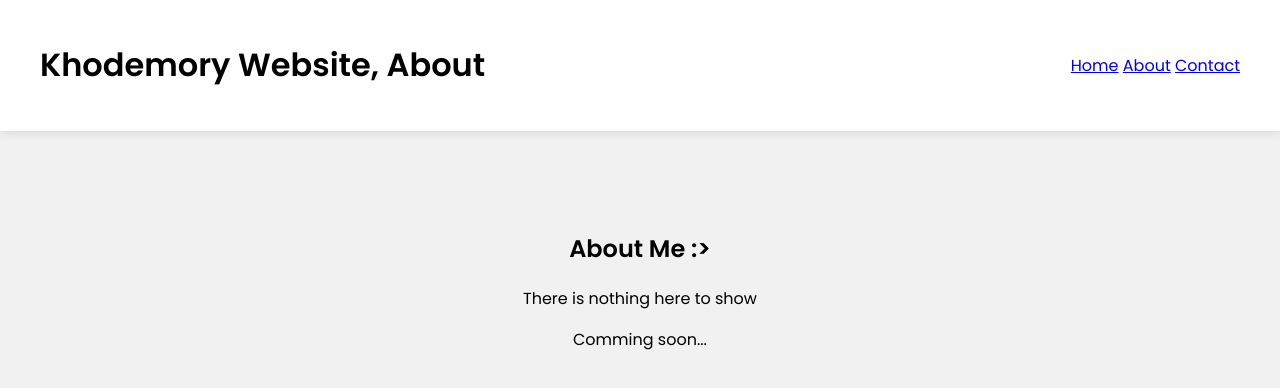
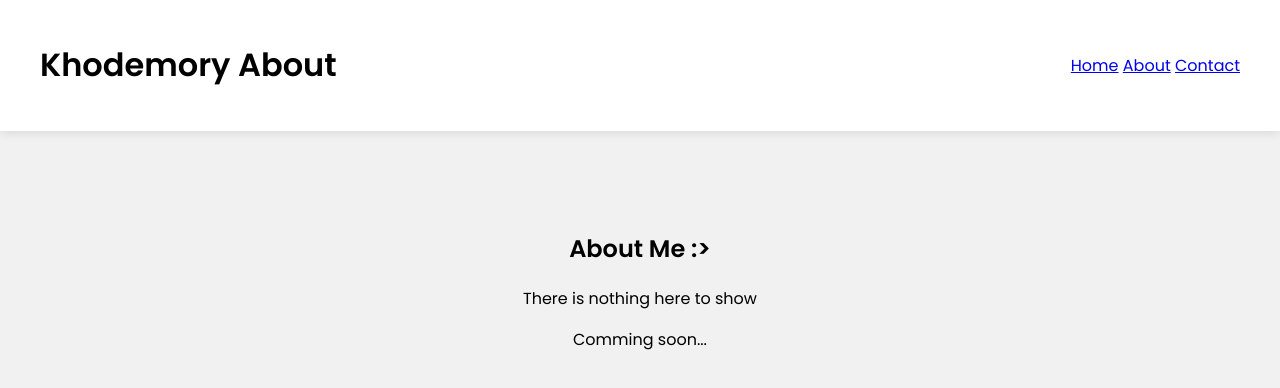
Before and after one commit to khodemory/khodemory.github.io, a plain HTML site: page about.html in a window 1280 px wide. Drawn offline with Linux system fonts and the light colour scheme.

Commit message:
Update about.html

```diff
--- a/about.html
+++ b/about.html
@@ -16,7 +16,7 @@
   <!-- Header -->
   <header>
     <div class="header-inner">
-      <h1>Khodemory Website, About</h1>
+      <h1>Khodemory About</h1>
       <nav>
         <a href="/">Home</a>
         <a href="/about">About</a>
```
